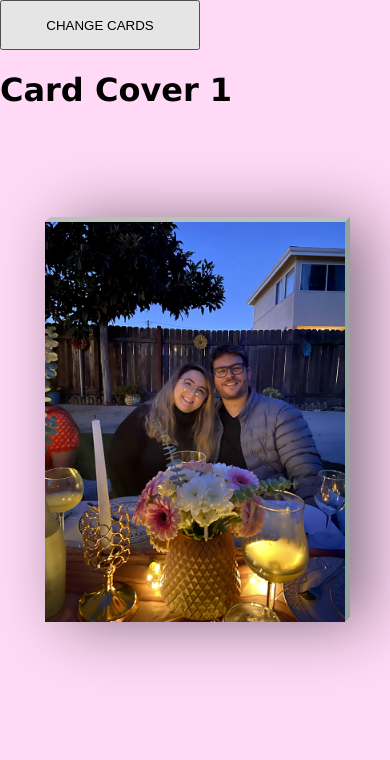
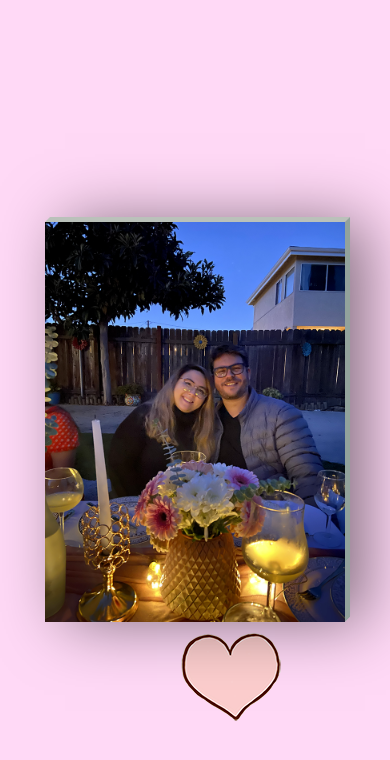
Before and after one commit to ChristopherSterza/personal_website, a plain HTML site: page birthday/index.html in a window 390 px wide. Drawn offline with Linux system fonts and the light colour scheme.

Commit message:
Changed cover button to heart

```diff
--- a/birthday/index.html
+++ b/birthday/index.html
@@ -32,12 +32,10 @@
 			<p class="text-right">Happy 26th Birthday!</p>
 			<p class="text-right">♥Chris</p>
 		</div>
-
 	</div>
 </div>
+<img id="heart" src="images/heart.png">
 
-<button>CHANGE CARDS</button>
-<h1 class="description">Card Cover 1</h1>
 
 <!-- partial -->
   <script  src="./script.js"></script>
--- a/birthday/script.js
+++ b/birthday/script.js
@@ -1,6 +1,6 @@
 myCard = document.querySelector(".card");
 mycb = document.querySelector("#cb1");
-myButton = document.querySelector("button");
+myButton = document.querySelector("#heart");
 
 var numCover = 1;
 
@@ -29,9 +29,5 @@ myButton.onclick = function() {
             url = 'images/masks.png';
             break;
     }
-    console.log(url);
     document.querySelector("#cover").src = url;
-    console.log(`img url:${document.querySelector("#cover").url}`);
-    document.querySelector(".description").innerHTML = `Card Cover ${numCover}`;
-
 }
--- a/birthday/style.css
+++ b/birthday/style.css
@@ -31,6 +31,7 @@ h4 {
 .card {
   color: #013243; /*SHERPA BLUE*/
   position: absolute;
+  z-index: 2;
   top: 50%;
   left: 50%;
   /* width: 300px;
@@ -148,13 +149,16 @@ h4 {
   text-align: center;
 }
 
-button {
-  width: 200px;
-  height: 50px;
+#heart {
+  z-index: 1;
+  position: absolute;
+  /* top: 90%; */
+  top: 75%;
+  top: clamp(75%, 85vw, 90%);
+  left: 46.5%;
 }
-
-.description {
-  font-family: Verdana, Geneva, Tahoma, sans-serif;
+#heart:active {
+  transform: scale(1.05);
 }
 
 /* CSS tricks for toggleable animations */
```
Also changed, not shown: birthday/images/heart.png (added), birthday/images/heart_old.png (added). Lines whose indentation alone changed are shown as unchanged.
